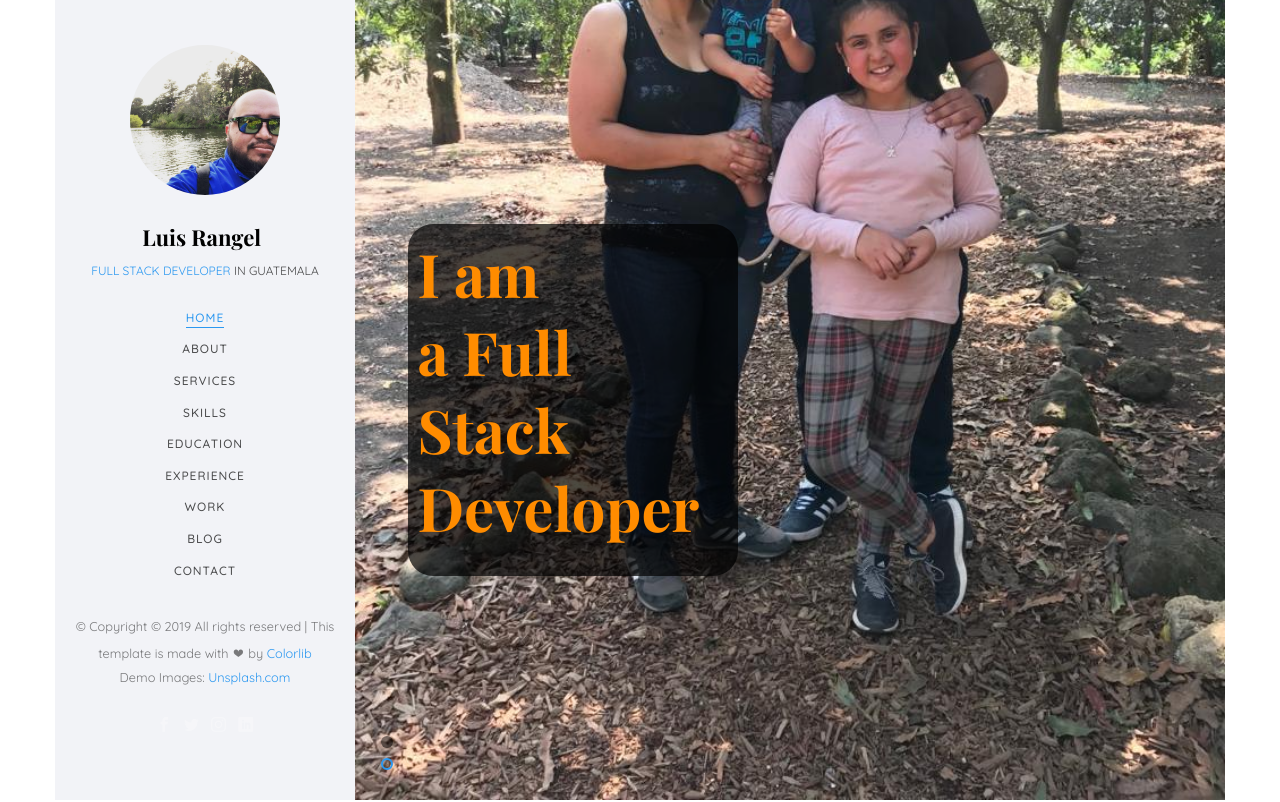
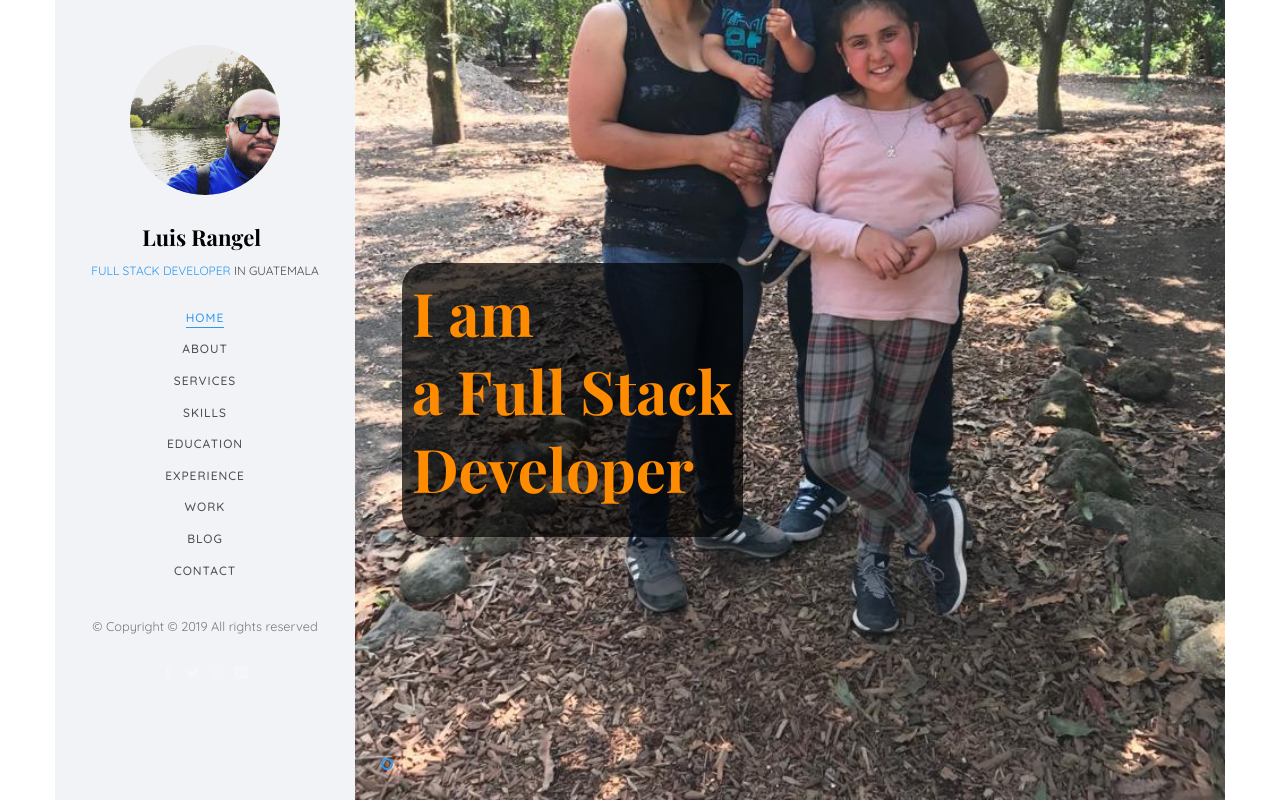
Before and after one commit to lrangelc/lrangelc.github.io, a plain HTML site: page index.html in a window 1280 px wide. Shown: the top 802 px of the page. Drawn offline with nearby package versions, Linux system fonts and the light colour scheme; files whose address does not match are found by name; a web font is replaced by a local one.

Commit message:
fix Copyright

```diff
--- a/index.html
+++ b/index.html
@@ -80,15 +80,17 @@
 				</nav>
 
 				<div class="colorlib-footer">
-					<p><small>&copy;
+					<p>
+						<small>&copy;
 							<!-- Link back to Colorlib can't be removed. Template is licensed under CC BY 3.0. -->
 							Copyright &copy;
-							<script>document.write(new Date().getFullYear());</script> All rights reserved | This
-							template is made with <i class="icon-heart" aria-hidden="true"></i> by <a
-								href="https://colorlib.com" target="_blank">Colorlib</a>
+							<script>document.write(new Date().getFullYear());</script> All rights reserved
+							<!-- | This template is made with <i class="icon-heart" aria-hidden="true"></i> by <a
+								href="https://colorlib.com" target="_blank">Colorlib</a> -->
 							<!-- Link back to Colorlib can't be removed. Template is licensed under CC BY 3.0. -->
-							</span> <span>Demo Images: <a href="https://unsplash.com/"
-									target="_blank">Unsplash.com</a></span></small></p>
+							<!-- </span> <span>Demo Images: <a href="https://unsplash.com/"
+									target="_blank">Unsplash.com</a></span></small> -->
+					</p>
 					<ul>
 						<li><a href="#"><i class="icon-facebook2"></i></a></li>
 						<li><a href="#"><i class="icon-twitter2"></i></a></li>
```
